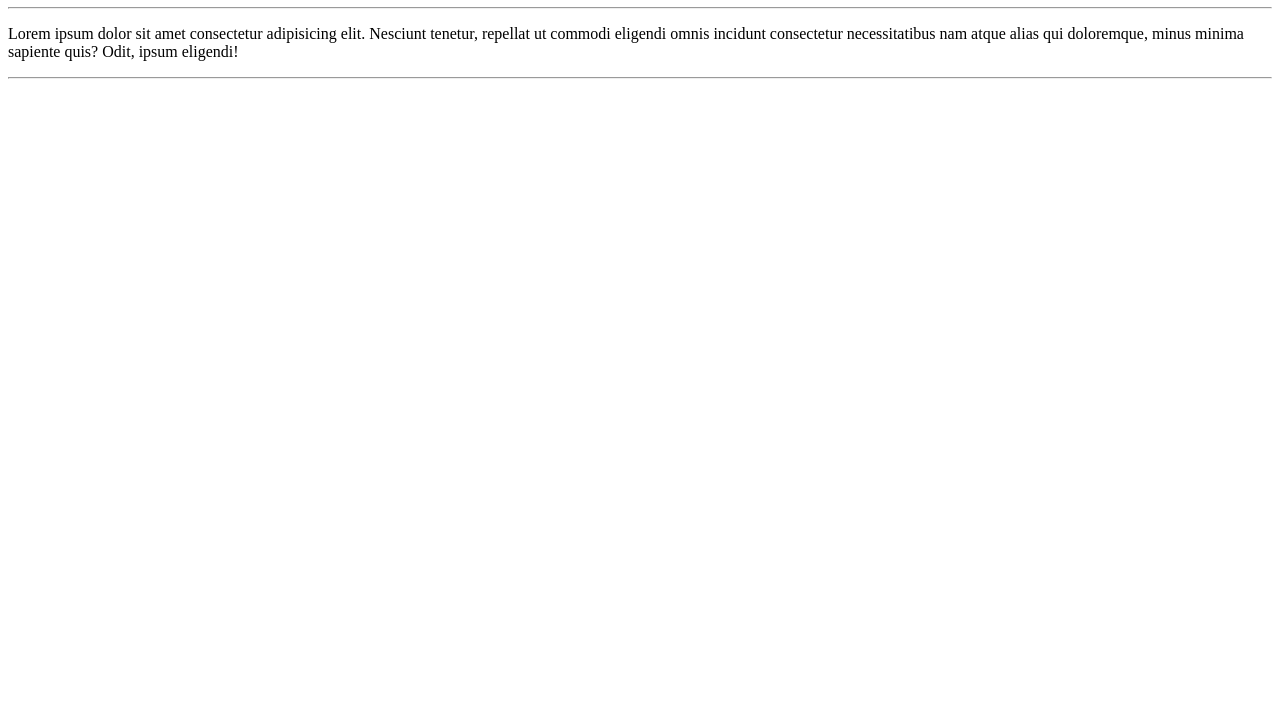
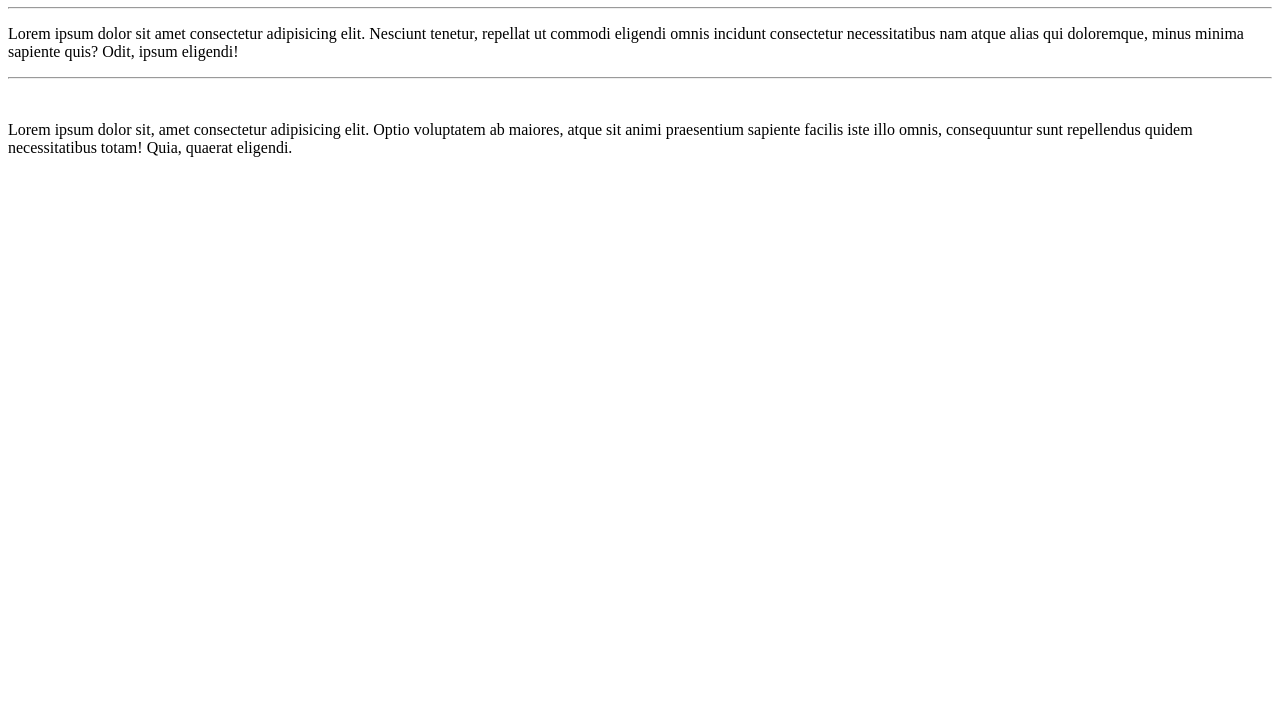
Before and after one commit to GianniGaspari/OlaMundo, a plain HTML site: page site-exemplo/index.html in a window 1280 px wide. Shown: the part 73-800 px from the top of the page. Drawn offline with Linux system fonts and the light colour scheme.

Commit message:
Adicionei um parágrafo

```diff
--- a/site-exemplo/index.html
+++ b/site-exemplo/index.html
@@ -12,6 +12,6 @@
     <p>Lorem ipsum dolor sit amet consectetur adipisicing elit. Nesciunt tenetur, repellat ut commodi eligendi omnis incidunt consectetur necessitatibus nam atque alias qui doloremque, minus minima sapiente quis? Odit, ipsum eligendi!</p>
     <hr>
     <br>
-
+    <p>Lorem ipsum dolor sit, amet consectetur adipisicing elit. Optio voluptatem ab maiores, atque sit animi praesentium sapiente facilis iste illo omnis, consequuntur sunt repellendus quidem necessitatibus totam! Quia, quaerat eligendi.</p>
 </body>
 </html>
```
